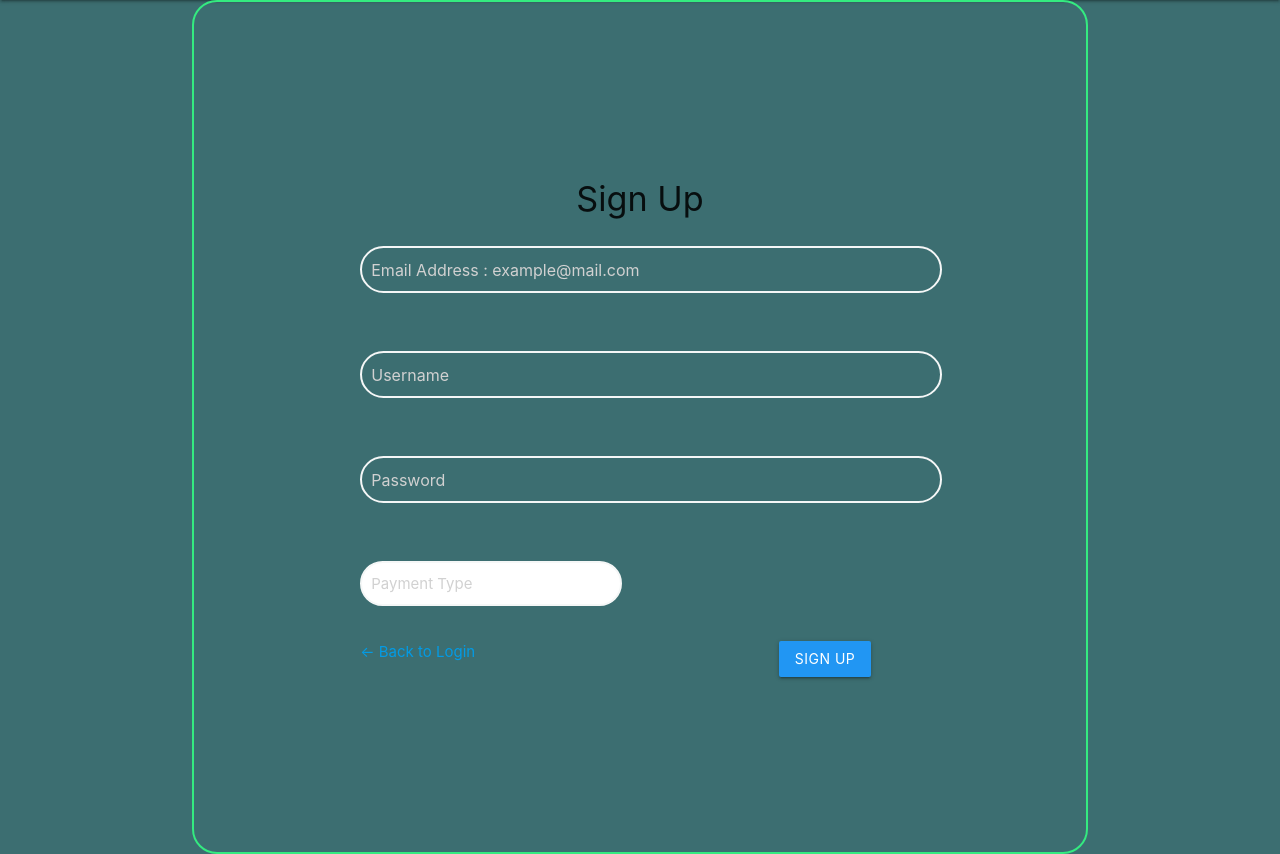
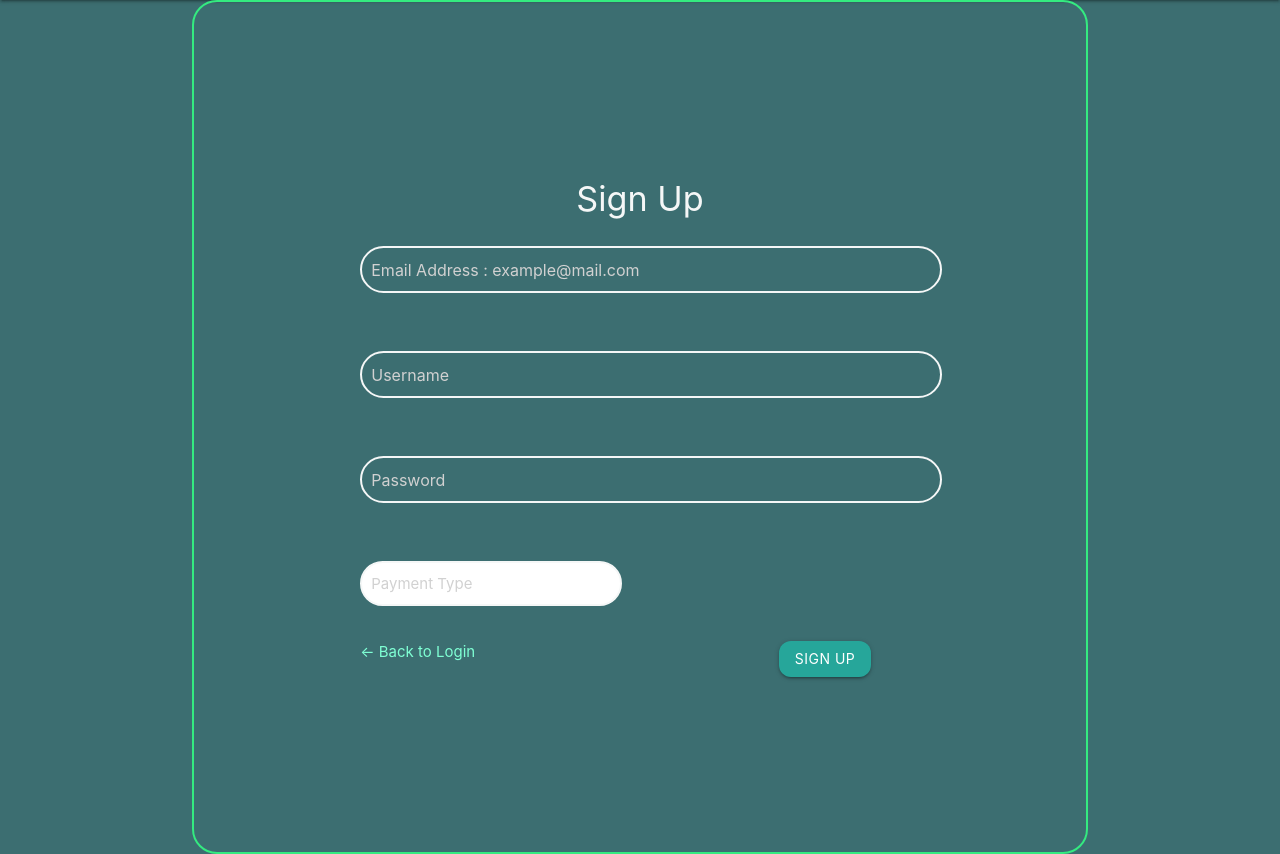
Before and after one commit to Lifting-Lounge/Lifting-Lounge, a Flask app: page /signup_page in a window 1280 px wide. Shown: the part 64-918 px from the top of the page. Run offline with Flask 3, Linux system fonts and the light colour scheme.

Commit message:
Update signup.html

```diff
--- a/App/templates/signup.html
+++ b/App/templates/signup.html
@@ -12,7 +12,7 @@
 
     <form id="signupForm" method="POST" action="/signup" style="border-radius: 25px; border: 2px solid #34eb80; padding: 155px;">
       <div class="row">
-        <h4 class="center">Sign Up</h4>
+        <h4 class="center" style ="color:#f5f7f7"> Sign Up</h4>
         <div class="input-field col s12">
           <input placeholder="Email Address : example@mail.com" name="email" type="email" class="validate" style= "color:#f5f7f7; border-radius: 35px; height: 25px; border: 2px solid #f5f7f7; padding: 9px;">
           <!-- <label for="email">Email Address</label> -->
@@ -41,10 +41,10 @@
 
       <div class="row justify-content">
         <div class="col s8 card-action left-align" style="margin-left:0;">
-          <a href="/login">&larr; Back to Login</a>
+          <a href="/login" style = "color: aquamarine;" >&larr;  Back to Login</a>
         </div>
         <div class="col s3 card-action right-align">
-          <input type="submit" class="blue text-white btn" value="Sign up">
+          <input type="submit" class="btn btn-secondary" style = "border-radius: 12px" value="Sign up">
         </div>
       </div>
 
```
